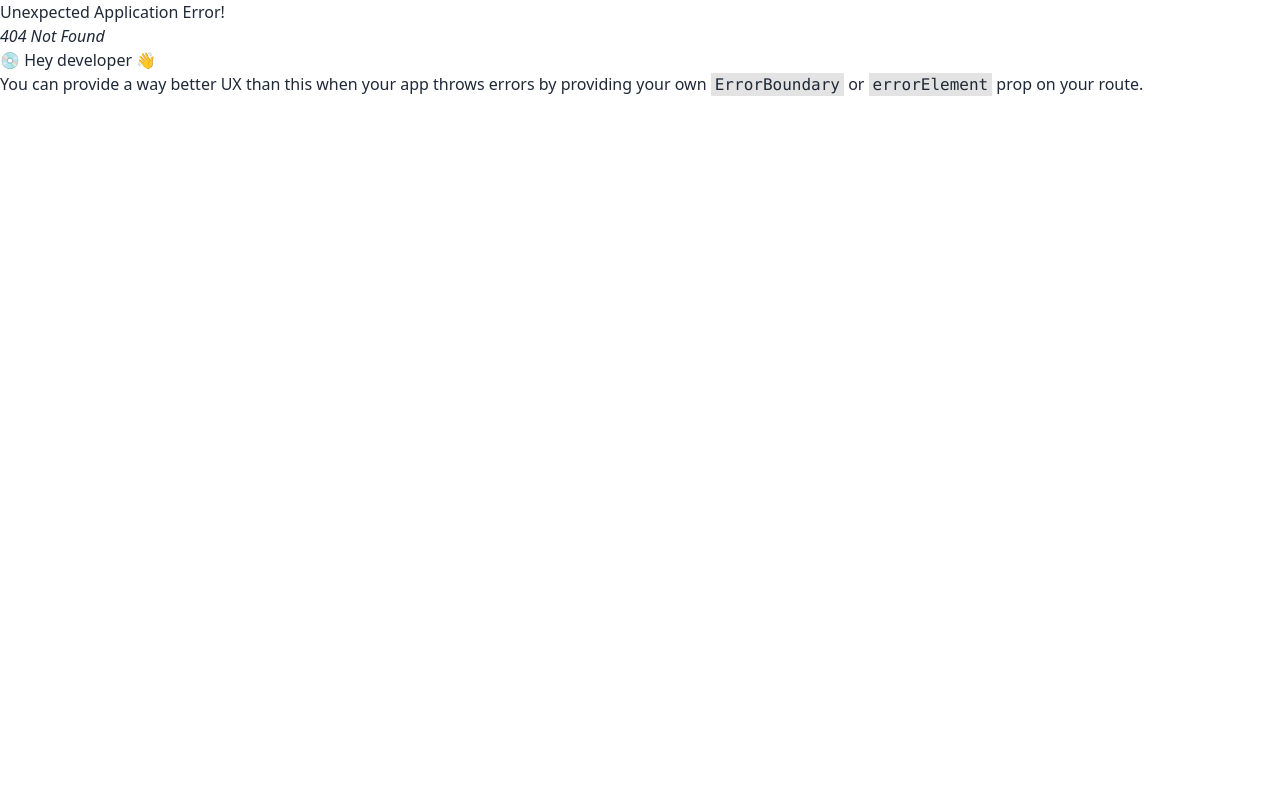
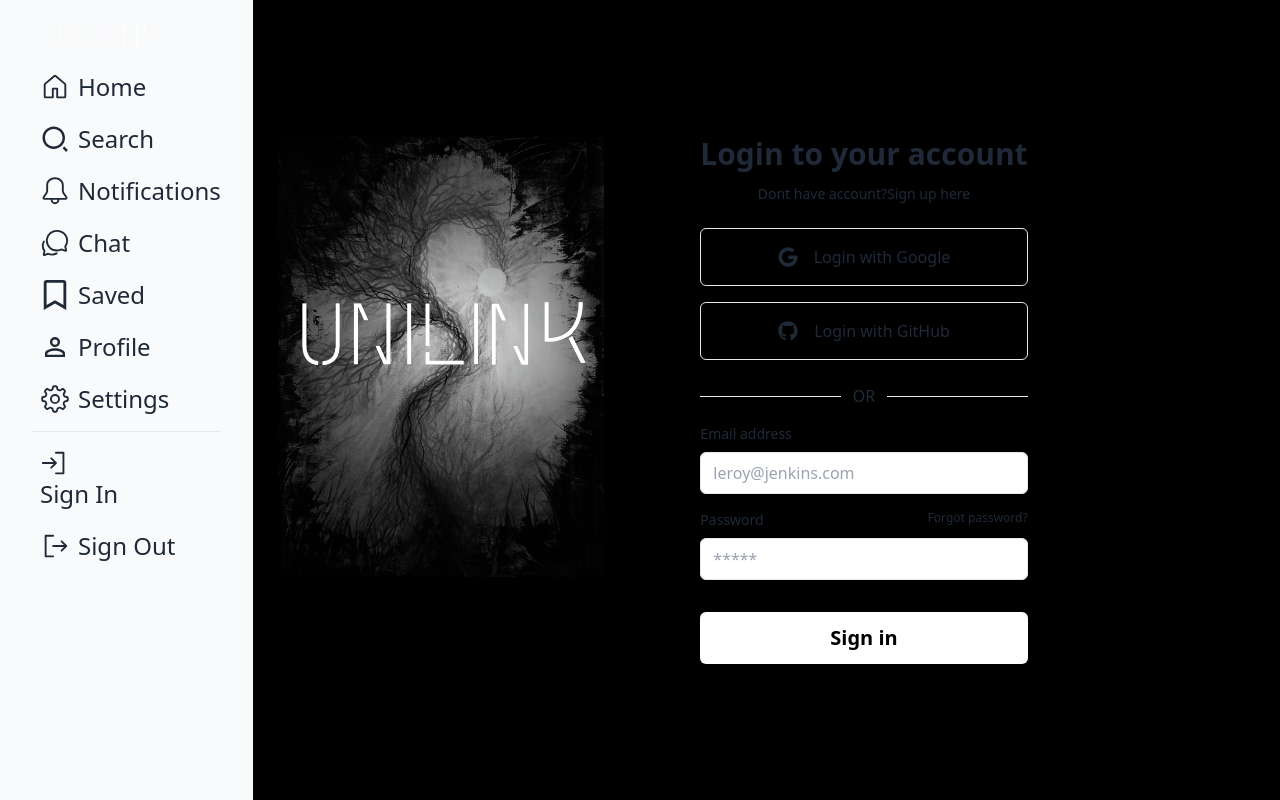
Before and after one commit to jonayeds/UNILINK, a React (Vite) app: page /signIn in a window 1280 px wide. Before the commit this address had no page. Built offline with nearby package versions, Linux system fonts and the light colour scheme.

Commit message:
added signin page

```diff
--- a/src/Layout.jsx
+++ b/src/Layout.jsx
@@ -5,7 +5,7 @@ const Layout = () => {
   return (
     <div>
         <NavBar></NavBar>
-      <div className="p-4 sm:ml-64">
+      <div className="">
         <Outlet></Outlet>
       </div>
     </div>
--- /dev/null
+++ b/src/pages/SignIn.jsx
@@ -0,0 +1,55 @@
+import { FaGithub, FaGoogle } from "react-icons/fa";
+import bg from '../assets/signInBg.jpg'
+import logo from '../assets/logoSecondary(white).png'
+const SignIn = () => {
+    return (
+        <div className="flex justify-center  items-center min-h-screen bg-black">
+            <div className="max-w-md">
+                <img src={bg} className="w-full md:flex hidden " alt="" />
+                <img src={logo} className="relative bottom-72  w-80 mx-auto  md:flex hidden"  alt="" />
+
+            </div>
+            <div className={` max-w-md p-4 rounded-md shadow sm:p-8 `}
+            >
+	<h2 className="mb-3 text-3xl font-semibold text-center">Login to your account</h2>
+	<p className="text-sm text-center ">Dont have account?
+		<a href="#" rel="noopener noreferrer" className="focus:underline hover:underline">Sign up here</a>
+	</p>
+	<div className="my-6 space-y-4">
+		<button aria-label="Login with Google" type="button" className="flex items-center justify-center w-full p-4 space-x-4 border rounded-md focus:ring-2 focus:ring-offset-1 ">
+        <FaGoogle className="text-xl" />
+			<p>Login with Google</p>
+		</button>
+		<button aria-label="Login with GitHub" role="button" className="flex items-center justify-center w-full p-4 space-x-4 border rounded-md focus:ring-2 focus:ring-offset-1 ">
+			<FaGithub className="text-xl" />
+			<p>Login with GitHub</p>
+		</button>
+
+	</div>
+	<div className="flex items-center w-full my-4">
+		<hr  className="w-full " />
+		<p className="px-3 ">OR</p>
+		<hr  className="w-full " />
+	</div>
+	<form noValidate="" action="" className="space-y-8">
+		<div className="space-y-4">
+			<div className="space-y-2">
+				<label htmlFor="email" className="block text-sm">Email address</label>
+				<input type="email" name="email" id="email" placeholder="leroy@jenkins.com" className="w-full outline-none px-3 py-2 border rounded-md   " />
+			</div>
+			<div className="space-y-2">
+				<div className="flex justify-between">
+					<label htmlFor="password" className="text-sm">Password</label>
+					<a rel="noopener noreferrer" href="#" className="text-xs hover:underline ">Forgot password?</a>
+				</div>
+				<input type="password" name="password" id="password" placeholder="*****" className="w-full px-3 py-2 border rounded-md   outline-none" />
+			</div>
+		</div>
+		<button type="submit" className="w-full px-8 py-3 bg-white text-black text-xl font-semibold rounded-md ">Sign in</button>
+	</form>
+</div>
+        </div>
+    );
+};
+
+export default SignIn;
--- a/src/routes/routes.jsx
+++ b/src/routes/routes.jsx
@@ -3,6 +3,7 @@ import {
   } from "react-router-dom";
 import Layout from "../Layout";
 import Home from "../pages/Home";
+import SignIn from "../pages/SignIn";
 
 
 const router = createBrowserRouter([
@@ -13,6 +14,10 @@ const router = createBrowserRouter([
         {
             path: '/',
             element: <Home></Home>
+        },
+        {
+            path: '/signIn',
+            element: <SignIn></SignIn>
         }
       ]
     },
--- a/src/sharedComponents/NavBar.jsx
+++ b/src/sharedComponents/NavBar.jsx
@@ -6,6 +6,7 @@ import { IoChatbubblesOutline } from "react-icons/io5";
 import { FaRegBookmark } from "react-icons/fa";
 import { MdPersonOutline } from "react-icons/md";
 import { PiSignIn, PiSignOut } from "react-icons/pi";
+import { Link } from "react-router-dom";
 const NavBar = () => {
     return (
         <div>
@@ -54,8 +55,8 @@ const NavBar = () => {
           </ul>
           <ul className="pt-4 mt-4 space-y-5 font-medium border-t border-gray-200 dark:border-gray-700 pl-2 text-2xl">
           <li className="flex items-center">
-            <PiSignIn  className="mr-2 text-3xl" />
-            <p className="lg:flex hidden">Sign In</p>
+            <Link to={'/signIn'}><PiSignIn  className="mr-2 text-3xl" />
+            <p className="lg:flex hidden">Sign In</p></Link>
             </li>
           <li className="flex items-center">
             <PiSignOut  className="mr-2 text-3xl" />
```
Also changed, not shown: src/assets/signInBg.jpg (added).
